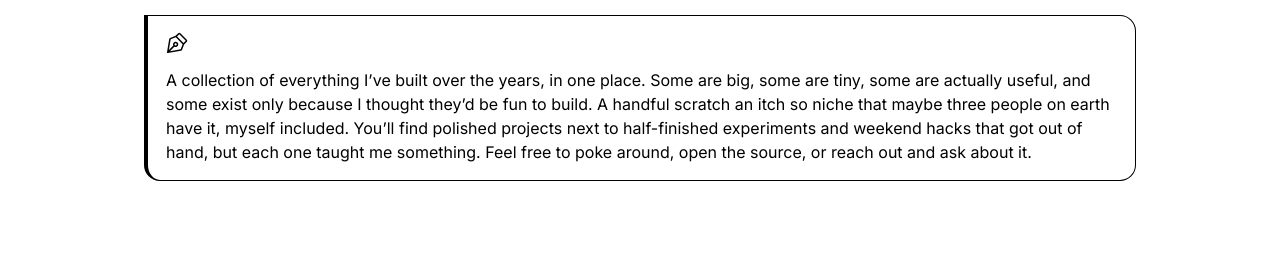
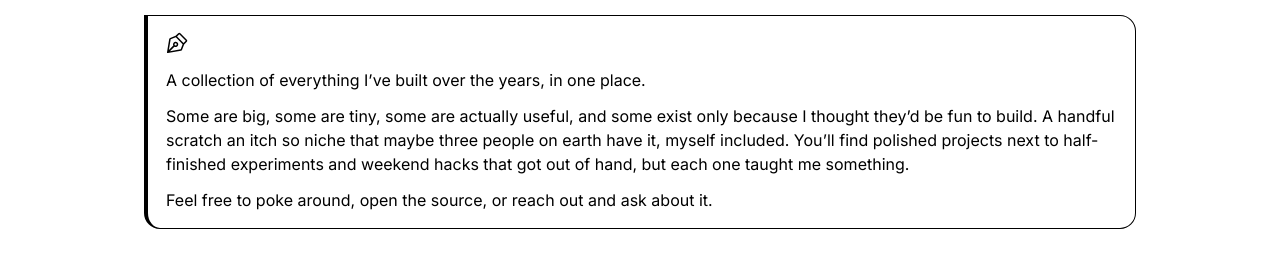
Before and after one commit to patel-priyank/Portfolio, a Next.js app: page /projects in a window 1280 px wide. Shown: the part 160-422 px from the top of the page. Built offline with nearby package versions, Linux system fonts and the light colour scheme; no server answers; the database is empty.

Commit message:
rephrase projects page description

```diff
--- a/app/projects/page.tsx
+++ b/app/projects/page.tsx
@@ -19,13 +19,16 @@ const ProjectsPage = () => {
         >
           <PenNibIcon className="text-2xl shrink-0" />
 
+          <p className="px-0.5">A collection of everything I’ve built over the years, in one place.</p>
+
           <p className="px-0.5">
-            A collection of everything I’ve built over the years, in one place. Some are big, some are tiny, some are
-            actually useful, and some exist only because I thought they’d be fun to build. A handful scratch an itch so
-            niche that maybe three people on earth have it, myself included. You’ll find polished projects next to
-            half-finished experiments and weekend hacks that got out of hand, but each one taught me something. Feel
-            free to poke around, open the source, or reach out and ask about it.
+            Some are big, some are tiny, some are actually useful, and some exist only because I thought they’d be fun
+            to build. A handful scratch an itch so niche that maybe three people on earth have it, myself included.
+            You’ll find polished projects next to half-finished experiments and weekend hacks that got out of hand, but
+            each one taught me something.
           </p>
+
+          <p className="px-0.5">Feel free to poke around, open the source, or reach out and ask about it.</p>
         </div>
 
         <div className="grid grid-cols-1 sm:grid-cols-2 gap-4">
```
